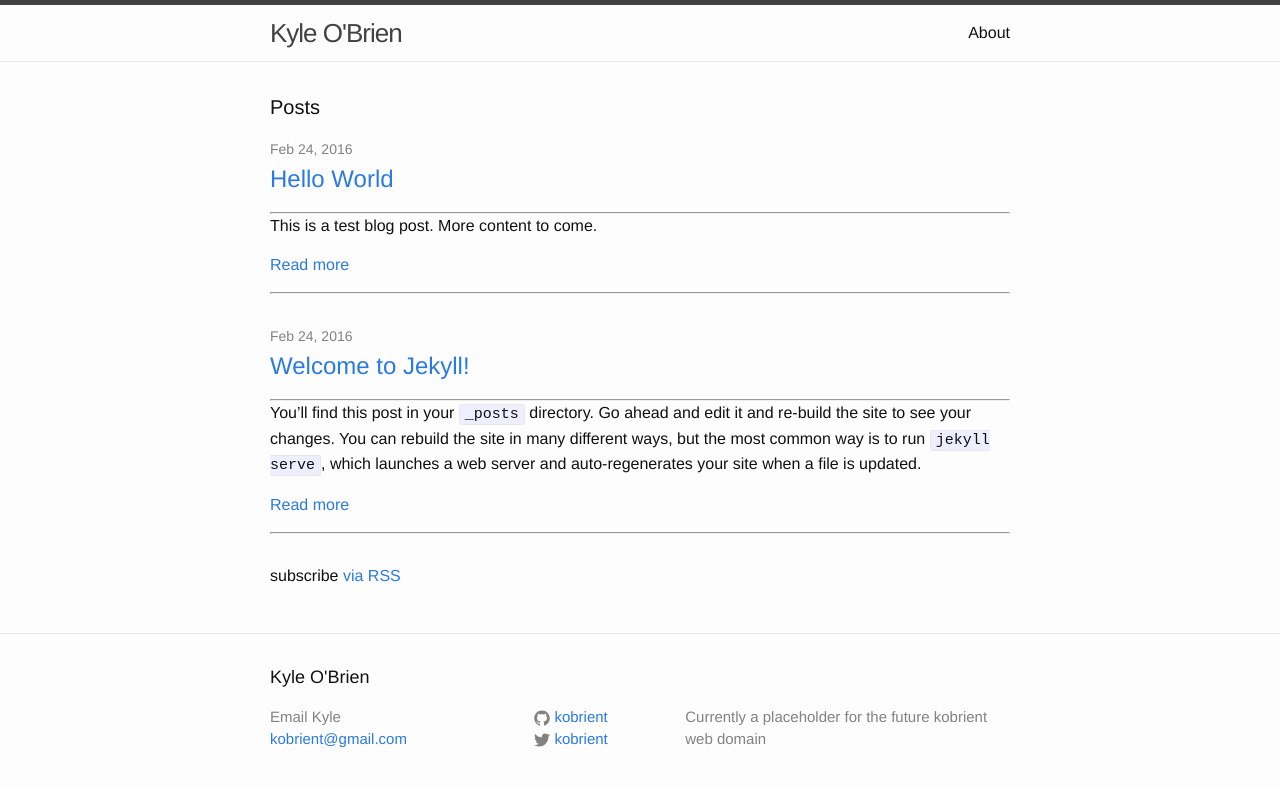
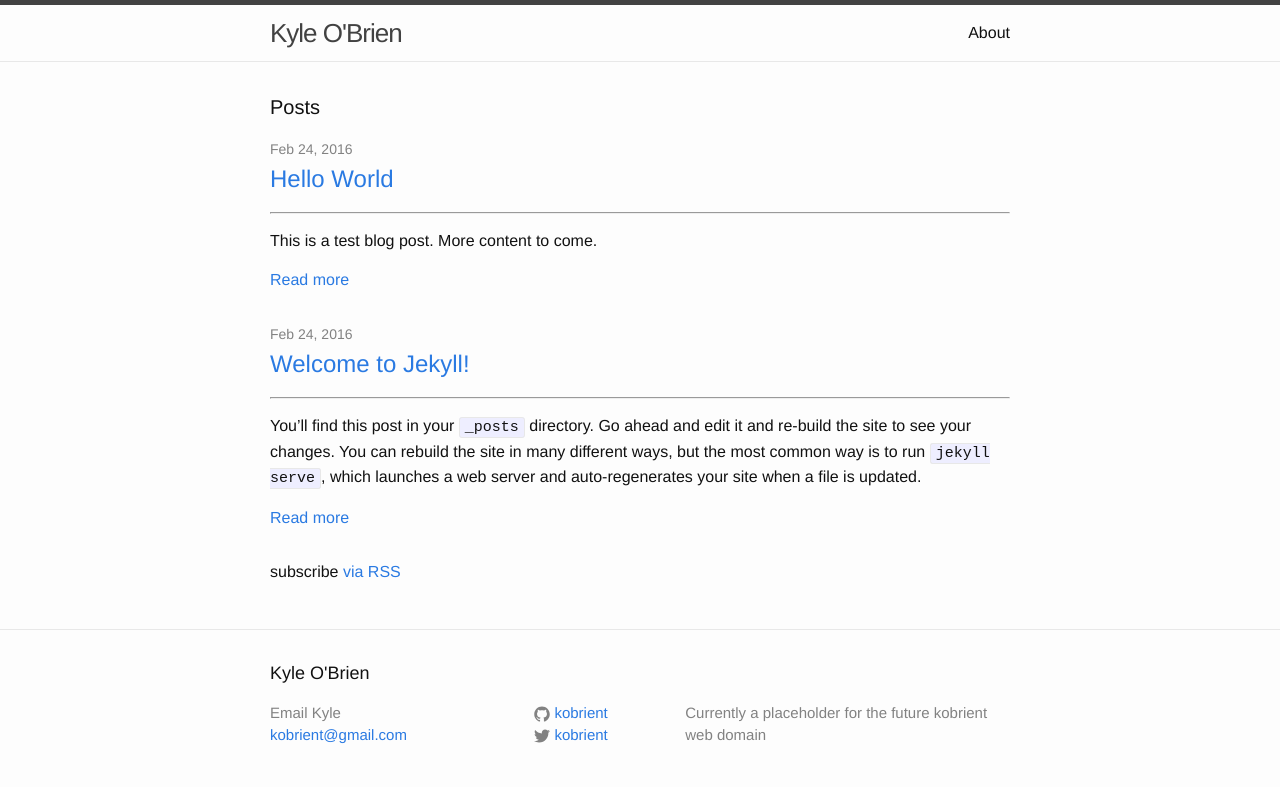
Before and after one commit to kobrient/kobrient.github.io, a Jekyll site: the page built from index.html, in a window 1280 px wide. Shown: the top 787 px of the page. Built offline with Jekyll 4.4.1, drawn with Linux system fonts in a browser that asks for light colours.

Commit message:
Better previews?

```diff
--- a/index.html
+++ b/index.html
@@ -15,9 +15,10 @@ layout: default
           <a class="post-link" href="{{ post.url | prepend: site.baseurl }}">{{ post.title }}</a>
         </h2>
 		<hr>
+		<p>
 		{{ post.excerpt }}
-			<p> <a href="{{ post.url }}"><span>Read more</span></a></p>
-		<hr>
+			<a href="{{ post.url }}"><span>Read more</span></a>
+		</p>
       </li>
     {% endfor %}
   </ul>
```
